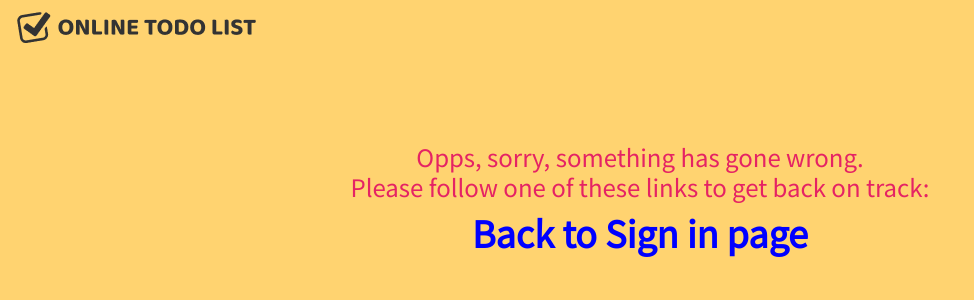
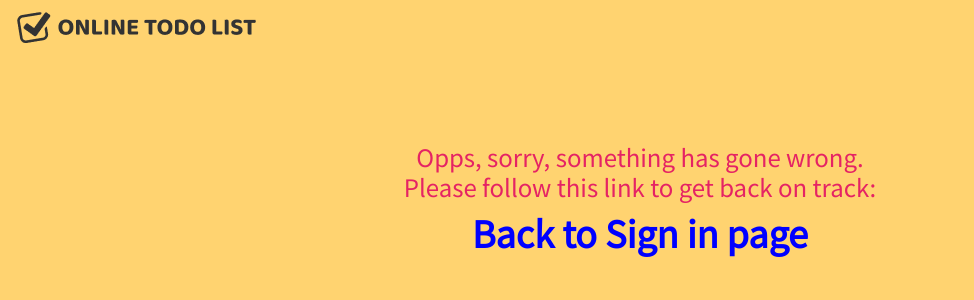
Before and after one commit to loverofan/_react_final, a React (Vite) app: page /#/auth/sign_in in a window 1280 px wide. Shown: the top 300 px of the page, without its empty margins (0-974 px from the left). Built offline with nearby package versions, Linux system fonts and the light colour scheme; no server answers.

Commit message:
Update 404 text.

```diff
--- a/src/views/NotFound.jsx
+++ b/src/views/NotFound.jsx
@@ -13,9 +13,9 @@ function NotFound() {
         </div>
         <div className="conatiner vhContainer">
                 <h1 className="error-hints">Opps, sorry, something has gone wrong.</h1>
-                <h1 className="error-hints">Please follow one of these links to get back on track:</h1>
+                <h1 className="error-hints">Please follow this link to get back on track:</h1>
 
-                <a className="error-hints" href="/#">Back to Sign in page</a>
+                <a className="error-hints" href="/_react_final">Back to Sign in page</a>
         </div>
 
         </>
```
